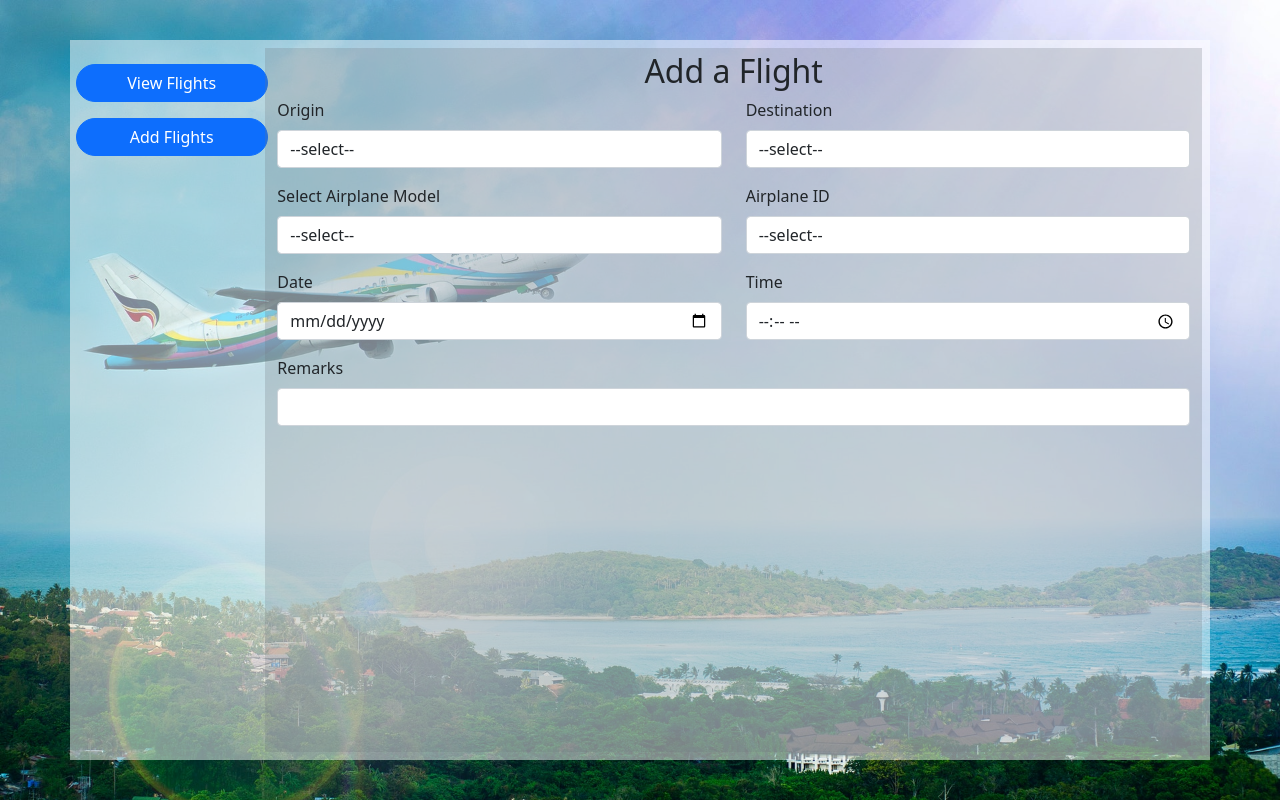
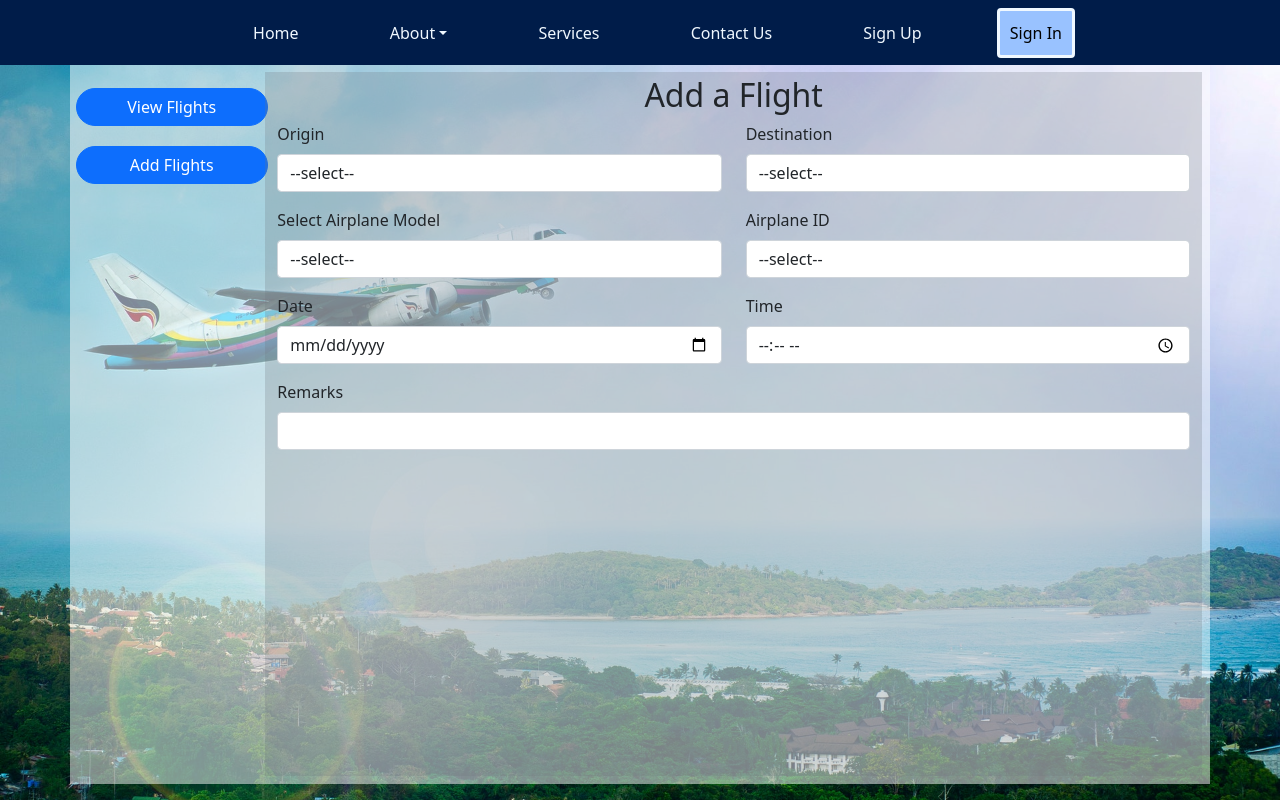
Before and after one commit to Ishad-M-I-M/airline-reservation, a React (Create React App) app: page / in a window 1280 px wide. Built offline with nearby package versions, Linux system fonts and the light colour scheme.

Commit message:
added navbar

```diff
--- a/package.json
+++ b/package.json
@@ -7,6 +7,7 @@
     "@testing-library/react": "^12.1.4",
     "@testing-library/user-event": "^13.5.0",
     "bootstrap": "^5.1.3",
+    "jquery": "^3.6.0",
     "react": "^18.0.0",
     "react-dom": "^18.0.0",
     "react-scripts": "^2.1.3",
--- a/src/App.js
+++ b/src/App.js
@@ -1,12 +1,16 @@
 import React from 'react';
-import 'bootstrap/dist/css/bootstrap.css';
+import 'bootstrap/dist/css/bootstrap.min.css';
+import 'jquery/dist/jquery.min.js'
+import 'bootstrap/dist/js/bootstrap.min.js'
 
 import './App.css';
 import Container from './components/container';
+import Navbar from './components/navbar';
 
 function App() {
   return (
     <div className="App bg-black">
+      <Navbar/>
       <Container/>
     </div>
   );
--- a/src/components/container.jsx
+++ b/src/components/container.jsx
@@ -12,10 +12,10 @@ export default function Container() {
     }
 
     return (
-        <div className='container bg-white bg-opacity-50 row p-2 '>
+        <div className='container bg-white bg-opacity-50 row p-2 mt-5'>
             <div className="sidebar col-md-2">
-                <button type="button" className="btn btn-primary rounded-pill sidebar-btn" onClick={() => handleClick(0)}>View Flights</button>
-                <button type="button" className="btn btn-primary rounded-pill sidebar-btn" onClick={() => handleClick(1)}>Add Flights </button>
+                <button type="button" className="btn btn-primary rounded-pill sidebar-btn mb-1" onClick={() => handleClick(0)}>View Flights</button>
+                <button type="button" className="btn btn-primary rounded-pill sidebar-btn mb-1" onClick={() => handleClick(1)}>Add Flights </button>
             </div>
             <div className="col-md-10 bg-secondary bg-opacity-25" id='content'>
                 {state === 0 && <ViewFlights />}
--- /dev/null
+++ b/src/components/navbar.jsx
@@ -0,0 +1,79 @@
+import React, { useState } from 'react';
+import '../css/navbar.css';
+
+function Navbar() {
+    const [active, setActive] = useState("nav_menu");
+    const [toggleIcon, setToggleIcon] = useState("nav_toggler");
+
+    const navToggle = () => {
+        active === 'nav_menu'
+            ? setActive('nav_menu nav_active')
+            : setActive("nav_menu");
+
+        //ToggleIcon
+        toggleIcon === 'nav_toggler'
+            ? setToggleIcon("nav_toggler toggle")
+            : setToggleIcon("nav_toggler");
+
+    };
+
+    return (
+        <nav className="nav navbar fixed-top">
+
+            <ul className={active}>
+
+                <li className='nav_item nav-item'>
+                    <a href="#" className='nav_link nav-link'>
+                        Home
+                    </a>
+                </li>
+
+                <li className='nav_item nav-item dropdown'>
+                    <a href="#" className="nav_link nav-link nav-link dropdown-toggle" id="navbarDropdownMenuLink" role="button" data-bs-toggle="dropdown" aria-expanded="false">
+                        About
+                    </a>
+                    <ul className="dropdown-menu" aria-labelledby="navbarDropdownMenuLink">
+                        <li><a className="dropdown-item" href="#">Mission</a></li>
+                        <li><hr className="dropdown-divider" /></li>
+                        <li><a className="dropdown-item" href="#">Vision</a></li>
+                        <li><hr className="dropdown-divider" /></li>
+                        <li><a className="dropdown-item" href="#">Team</a></li>
+                    </ul>
+                </li>
+
+                <li className='nav_item nav-item'>
+                    <a href="#" className='nav_link nav-link'>
+                        Services
+                    </a>
+                </li>
+
+                <li className='nav_item nav-item'>
+                    <a href="#" className='nav_link nav-link'>
+                        Contact Us
+                    </a>
+                </li>
+
+                <li className='nav_item nav-item'>
+                    <a href="#" className='nav_link nav-link'>
+                        Sign Up
+                    </a>
+                </li>
+
+                <li className='nav_items'>
+                    <a href="#" className='nav_links'>
+                        Sign In
+                    </a>
+                </li>
+
+            </ul>
+
+            <div onClick={navToggle} className={toggleIcon}>
+                <div className="line1"></div>
+                <div className="line2"></div>
+                <div className="line3"></div>
+            </div>
+        </nav>
+    );
+}
+
+export default Navbar;
--- /dev/null
+++ b/src/css/navbar.css
@@ -0,0 +1,112 @@
+*::before {
+    margin: 0;
+    padding: 0;
+    box-sizing: border-box;
+}
+
+li {
+    list-style: none;
+}
+
+a {
+    text-decoration: none;
+    color: white;
+    text-align: center;
+}
+
+.nav {
+    display: flex;
+    align-items: center;
+    justify-content: space-around;
+    height: 65px;
+    background: rgb(0, 28, 73);
+    text-align: left;
+}
+
+.nav_menu {
+    display: flex;
+    align-items: center;
+    justify-content: space-around;
+    gap: 3.7rem;
+}
+.nav_items {
+    display: flex;
+    align-items: center;
+
+    @media screen and (max-width: 768px) {
+        display: none;
+    }
+}
+
+.nav_item:hover {
+    background: #103d80;
+    border-radius: 5px;
+    text-align: center;
+}
+
+.nav_link {
+    text-decoration: none !important;
+    color: aliceblue;
+}
+
+.nav_links {
+    float: right;
+    border-radius: 4px;
+    background: #99c2ff;
+    padding: 10px 10px;
+    color: #000;
+    border:3px aliceblue solid;
+    cursor: pointer;
+    position: relative;
+    transition: all 0.2s ease-in-out;
+    text-decoration: none;
+}
+
+.nav_toggler div {
+    width: 2rem;
+    height: 0.2rem;
+    margin: 0.5rem;
+    background: white;
+    transition: 0.4s ease-in;
+}
+
+.nav_toggler {
+    cursor: pointer;
+    display: none;
+}
+
+@media screen and (max-width: 768px) {
+    .nav_toggler {
+        display: block;
+    }
+
+    .nav_menu {
+        position: absolute;
+        top: 7vh;
+        right: 0;
+        width: 30%;
+        height: 90vh;
+        background: rgb(0, 28, 73);
+        flex-direction: column;
+        transform: translateX(100%);
+        transition: 0.5s ease-in;
+    }
+}
+
+/* Nav Active Class */
+.nav_active {
+    transform: translateX(0);
+}
+
+/* Toggler Icon Animation */
+.toggle .line1 {
+    transform: rotate(-45deg) translate(-4px, 5px);
+}
+
+.toggle .line2 {
+    opacity: 0;
+}
+
+.toggle .line3 {
+    transform: rotate(45deg) translate(-4px, -5px);
+}
```
Also changed, not shown: 1 other file (tests, documents, lock files or other folders).
